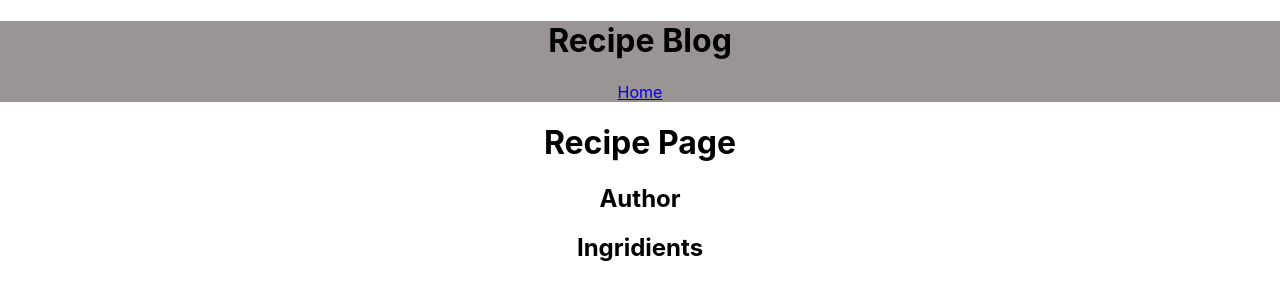
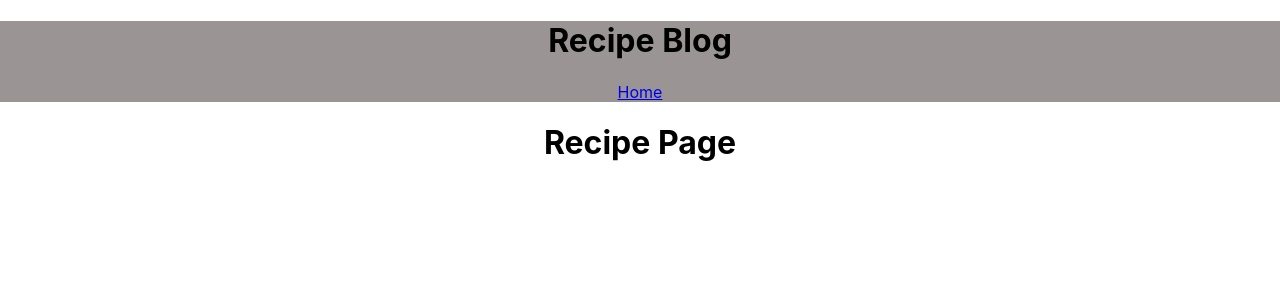
Before and after one commit to ebro1230/Contentful_to_NodeJS_Cookbook, a React (Create React App) app: page /recipe in a window 1280 px wide. Shown: the top 300 px of the page. Built offline with nearby package versions, Linux system fonts and the light colour scheme; no server answers.

Commit message:
EdBranch first commit

```diff
--- a/src/views/Home.js
+++ b/src/views/Home.js
@@ -1,17 +1,26 @@
-import React from 'react'
-import { Link } from 'react-router-dom'
+import React, { useState, useEffect } from "react";
+import { Link } from "react-router-dom";
 
 const Home = () => {
+  const [recipe, setRecipe] = useState();
+
+  useEffect(() => {
+    fetch(
+      `http://cdn.contentful.com/spaces/${process.env.REACT_APP_CONTENTFUL_SPACE_ID}/entries?access_token=${process.env.REACT_APP_CONTENTFUL_ACCESS_TOKEN}`
+    )
+      .then((res) => res.json())
+      .then((data) => setRecipe(data.items));
+    console.log(recipe);
+  }, []);
+
+  console.log(recipe);
 
   return (
     <div>
-        <h1>Home Page</h1>
-        <Link to="/recipe">Recipe</Link>
+      <h1>Home Page</h1>
+      <Link to="/recipe">Recipe</Link>
     </div>
+  );
+};
 
-
-
-  )
-}
-
-export default Home
+export default Home;
--- a/src/views/Recipe.js
+++ b/src/views/Recipe.js
@@ -1,16 +1,11 @@
-import React from 'react'
-import Author from '../components/Author'
-import Ingridients from '../components/Ingridients'
+import React from "react";
 
 const Recipe = () => {
-
   return (
     <div>
       <h1>Recipe Page</h1>
-      <Author />
-      <Ingridients />
     </div>
-  )
-}
+  );
+};
 
-export default Recipe
+export default Recipe;
```
Also changed, not shown: 1 other file (tests, documents, lock files or other folders).
